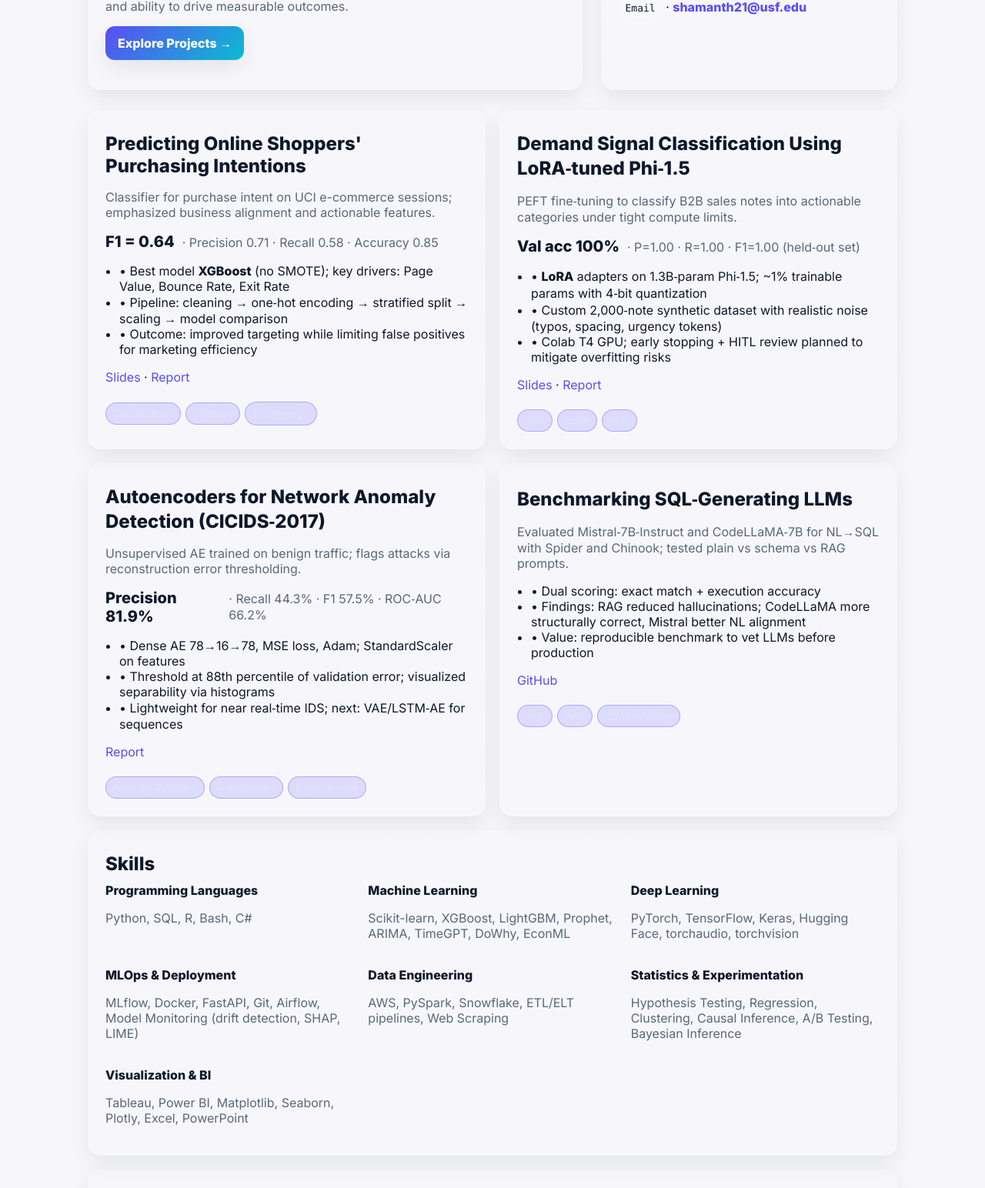
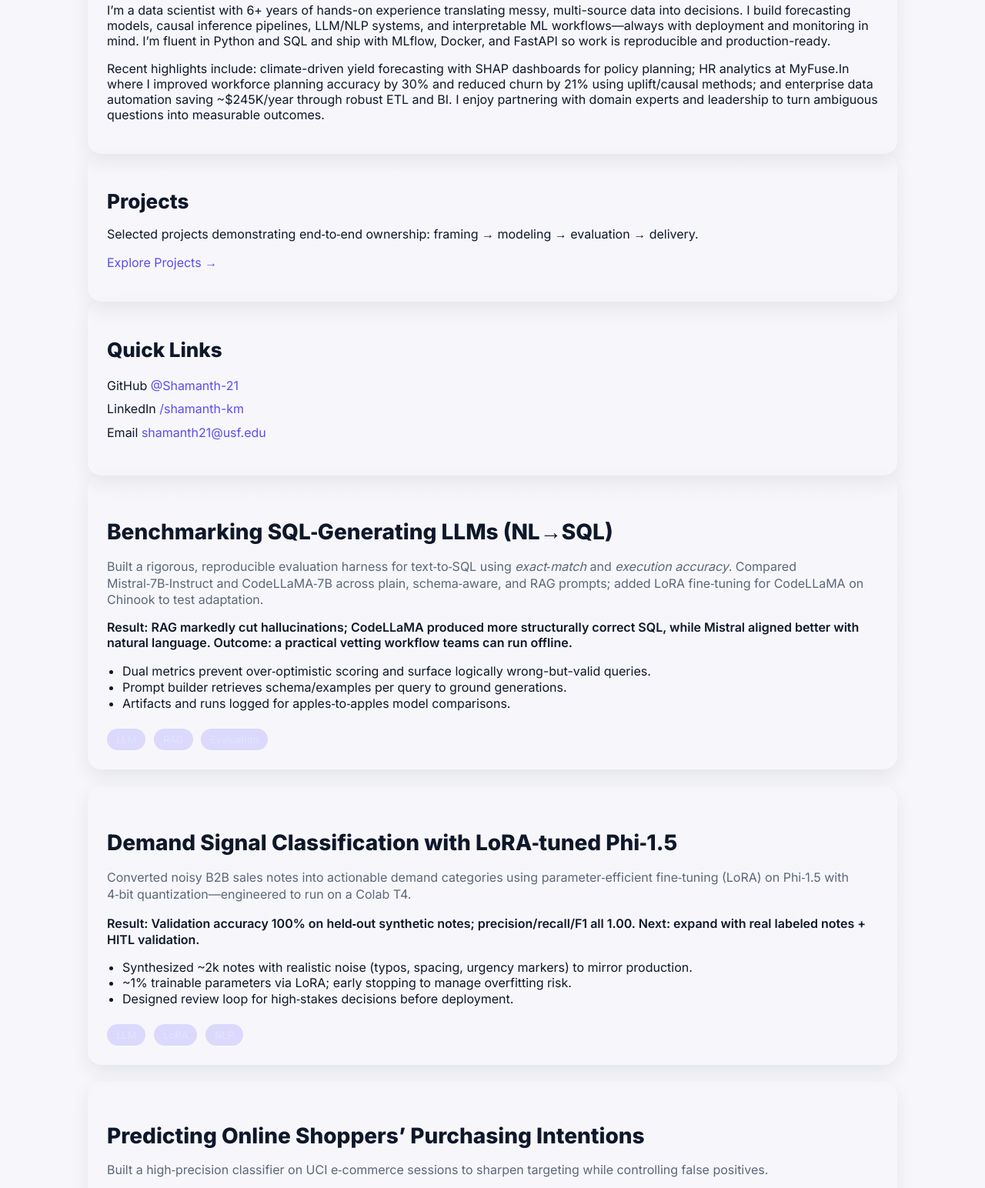
Before and after one commit to Shamanth-21/portfolio-shamanth21, a plain HTML site: page index.html in a window 1280 px wide. Shown: the part 431-1975 px from the top of the page at 77% size. Drawn offline with Linux system fonts and the light colour scheme.

Commit message:
Updated About, Skills and added Experience content

```diff
--- a/index.html
+++ b/index.html
@@ -4,239 +4,189 @@
   <meta charset="utf-8" />
   <meta name="viewport" content="width=device-width, initial-scale=1" />
   <title>Shamanth Kodipura Mahesh — Data Scientist</title>
-  <meta name="description" content="Data scientist specializing in predictive modeling, experiment design, and ML systems — portfolio and case studies." />
+  <meta name="description" content="Portfolio of Shamanth Kodipura Mahesh — Data Scientist with expertise in predictive modeling, causal inference, NLP/LLMs, forecasting, and MLOps." />
   <meta name="color-scheme" content="light dark" />
   <link rel="preconnect" href="https://fonts.googleapis.com">
   <link rel="preconnect" href="https://fonts.gstatic.com" crossorigin>
   <link href="https://fonts.googleapis.com/css2?family=Inter:wght@300;400;600;800&display=swap" rel="stylesheet">
-  <meta property="og:title" content="Shamanth Kodipura Mahesh — Data Scientist">
-  <meta property="og:description" content="Portfolio, projects, skills, and contact." />
-  <meta property="og:type" content="website" />
-  <meta property="og:image" content="https://Shamanth-21.github.io/portfolio/og-image.png" />
-  <meta name="twitter:card" content="summary_large_image" />
   <style>
     :root{
       --bg:#0b1222; --ink:#e7e9ee; --muted:#a7aab4;
       --panel:#0d162b; --card:#111a32;
-      --brand:#6d5efc; --brand-2:#2bd4d6; --ok:#10b981; --warn:#f59e0b;
-      --ring:rgba(109,94,252,.5);
-      --radius:16px; --shadow:0 12px 28px rgba(0,0,0,.35);
+      --brand:#6d5efc; --brand-2:#2bd4d6;
+      --radius:18px; --shadow:0 14px 30px rgba(0,0,0,.35);
     }
     @media (prefers-color-scheme: light){
       :root{
         --bg:#f7f7fb; --ink:#0f172a; --muted:#5b677a;
         --panel:#ffffff; --card:#ffffff;
-        --brand:#5b4df2; --brand-2:#0bbcd1; --ok:#0f9d77; --warn:#c98307;
-        --ring:rgba(91,77,242,.3); --shadow:0 10px 24px rgba(17,24,39,.08);
+        --brand:#5b4df2; --brand-2:#0bbcd1;
+        --shadow:0 10px 24px rgba(17,24,39,.08);
       }
     }
     *{box-sizing:border-box}
-    html,body{margin:0;height:100%;font-family:Inter,system-ui,Segoe UI,Arial,sans-serif;background:var(--bg);color:var(--ink);scroll-behavior:smooth}
+    body{margin:0;font-family:Inter,system-ui,sans-serif;background:var(--bg);color:var(--ink);scroll-behavior:smooth}
     a{color:var(--brand);text-decoration:none}
     a:hover{text-decoration:underline}
-    section{scroll-margin-top:90px}
+    header{position:sticky;top:0;background:var(--bg);z-index:10;border-bottom:1px solid rgba(255,255,255,.08)}
+    .bar{max-width:1100px;margin:0 auto;display:flex;align-items:center;justify-content:space-between;padding:14px 24px}
+    .brand-name{font-size:28px;font-weight:800}
+    .brand-sub{font-weight:600;color:var(--muted)}
+    nav a{margin-left:18px;font-weight:700;padding:8px 14px;border-radius:8px;background:rgba(255,255,255,.04)}
+    .hero-name{background:linear-gradient(135deg, rgba(45,212,191,.2), rgba(124,58,237,.2))}
+    .hero-wrap{max-width:1100px;margin:0 auto;padding:60px 24px;text-align:center}
+    .hero-title{font-size:64px;font-weight:800;margin-bottom:12px}
+    .hero-sub{font-size:20px;color:var(--muted)}
     .container{max-width:1100px;margin:0 auto;padding:24px}
-    header{position:sticky;top:0;background:linear-gradient(180deg,rgba(0,0,0,.25),rgba(0,0,0,0)),var(--bg);backdrop-filter:saturate(1.1) blur(6px);z-index:10}
-    .bar{display:flex;align-items:center;justify-content:space-between;gap:16px;padding:14px 24px;border-bottom:1px solid rgba(255,255,255,.08)}
-    .logo{display:flex;align-items:center;gap:12px}
-    .mark{width:40px;height:40px;border-radius:12px;background:linear-gradient(135deg,var(--brand),var(--brand-2));box-shadow:var(--shadow)}
-    .brand-name{font-size:20px;font-weight:800;letter-spacing:.2px}
-    .brand-sub{color:var(--muted);font-weight:600}
-    nav a{margin-left:18px;font-weight:700}
-    .btn{display:inline-flex;gap:10px;align-items:center;background:linear-gradient(135deg,var(--brand),var(--brand-2));color:white;border:none;padding:12px 16px;border-radius:12px;font-weight:800;box-shadow:var(--shadow)}
-    .btn.secondary{background:transparent;border:1px solid rgba(255,255,255,.18);color:var(--ink)}
-    .btn:focus-visible{outline:3px solid var(--ring);outline-offset:2px}
-    .hero{display:grid;grid-template-columns:1.25fr .75fr;gap:24px;margin:26px 0}
-    .card{background:linear-gradient(180deg,rgba(255,255,255,.04),rgba(255,255,255,.02));border:1px solid rgba(255,255,255,.08);border-radius:var(--radius);padding:22px;box-shadow:var(--shadow)}
-    .title{font-size:44px;line-height:1.08;margin:6px 0 10px}
-    .muted{color:var(--muted)}
-    h2{font-size:24px;margin:6px 0 10px}
-    .grid{display:grid;gap:18px}
-    .cols-2{grid-template-columns:repeat(2,1fr)}
-    .cols-3{grid-template-columns:repeat(3,1fr)}
-    @media (max-width:980px){.hero{grid-template-columns:1fr}.cols-2,.cols-3{grid-template-columns:1fr}}
-    .tag{display:inline-block;margin:6px 6px 0 0;padding:6px 10px;border-radius:999px;background:rgba(109,94,252,.18);color:#e0e4ff;border:1px solid rgba(109,94,252,.4);font-size:12px}
-    .kpi{display:flex;gap:10px;align-items:baseline}
-    .kpi strong{font-size:20px}
-    .list-plain{padding-left:18px}
-    footer{margin:40px 0 16px;color:var(--muted);text-align:center}
-    .pill{border:1px solid rgba(255,255,255,.14);padding:9px 12px;border-radius:999px;background:rgba(255,255,255,.04);font-weight:700}
-    .kbd{font-family:ui-monospace, SFMono-Regular, Menlo, monospace; font-size:13px; padding:4px 8px; border:1px solid rgba(255,255,255,.22); border-radius:10px; background:rgba(255,255,255,.06)}
-    .quick-links a{font-size:16px;font-weight:700}
-    .sr-only{position:absolute;width:1px;height:1px;padding:0;margin:-1px;overflow:hidden;clip:rect(0,0,0,0);white-space:nowrap;border:0}
+    .card{background:linear-gradient(180deg,rgba(255,255,255,.04),rgba(255,255,255,.02));border:1px solid rgba(255,255,255,.08);border-radius:var(--radius);padding:24px;box-shadow:var(--shadow)}
+    h2{font-size:26px;margin-bottom:12px}
+    .projects-grid{display:grid;gap:22px}
+    .project h3{font-size:28px;margin-bottom:8px}
+    .project .muted{color:var(--muted)}
+    .kpi{margin:8px 0;font-weight:600}
+    .list-plain{padding-left:20px}
+    .tag{display:inline-block;margin:6px 6px 0 0;padding:6px 12px;border-radius:999px;background:rgba(109,94,252,.2);color:#e0e4ff;font-size:13px}
+    footer{margin:40px 0 16px;text-align:center;color:var(--muted)}
   </style>
-  <script type="application/ld+json">
-  {
-    "@context": "https://schema.org",
-    "@type": "Person",
-    "name": "Shamanth Kodipura Mahesh",
-    "url": "https://Shamanth-21.github.io/portfolio/",
-    "sameAs": ["https://github.com/Shamanth-21", "https://www.linkedin.com/in/shamanth-km/"],
-    "jobTitle": "Data Scientist",
-    "knowsAbout": ["machine learning","predictive modeling","time series","MLOps","A/B testing","causal inference"]
-  }
-  </script>
 </head>
 <body>
   <header>
-    <div class="bar container">
-      <div class="logo">
-        <div class="mark" aria-hidden="true"></div>
-        <div>
-          <div class="brand-name">Shamanth Kodipura Mahesh</div>
-          <div class="brand-sub">Data Scientist · ML & Analytics</div>
-        </div>
+    <div class="bar">
+      <div>
+        <div class="brand-name">Shamanth Kodipura Mahesh</div>
+        <div class="brand-sub">Data Scientist · ML & Analytics</div>
       </div>
-      <nav aria-label="Primary">
-        <a href="#about" class="pill">About Me</a>
-        <a href="#projects" class="pill">Projects</a>
-        <a href="#skills" class="pill">Skills</a>
-        <a href="#contact" class="pill">Contact</a>
+      <nav>
+        <a href="#about">About</a>
+        <a href="#projects">Projects</a>
+        <a href="#skills">Skills</a>
+        <a href="#experience">Experience</a>
+        <a href="#contact">Contact</a>
       </nav>
     </div>
   </header>
+
+  <div class="hero-name">
+    <div class="hero-wrap">
+      <div class="hero-title">Shamanth Kodipura Mahesh</div>
+      <div class="hero-sub">Graduate Student · Data Scientist · AI & Business Analytics</div>
+    </div>
+  </div>
 
   <main class="container">
     <!-- ABOUT ME -->
     <section id="about" class="card">
       <h2>About Me</h2>
-      <p>Passionate about turning data into impact, I bring over 6 years of experience building forecasting models, causal inference pipelines, LLM-based systems, and interpretable ML workflows. My work spans predictive analytics, time series forecasting, anomaly detection, and enterprise-scale MLOps solutions. I thrive at the intersection of data science and business, delivering reproducible, production-ready solutions that solve complex problems and drive decision-making.</p>
+      <p>I’m a data scientist with 6+ years of hands-on experience translating messy, multi-source data into decisions. I build forecasting models, causal inference pipelines, LLM/NLP systems, and interpretable ML workflows—always with deployment and monitoring in mind. I’m fluent in Python and SQL and ship with MLflow, Docker, and FastAPI so work is reproducible and production-ready.</p>
+      <p>Recent highlights include: climate-driven yield forecasting with SHAP dashboards for policy planning; HR analytics at MyFuse.In where I improved workforce planning accuracy by 30% and reduced churn by 21% using uplift/causal methods; and enterprise data automation saving ~$245K/year through robust ETL and BI. I enjoy partnering with domain experts and leadership to turn ambiguous questions into measurable outcomes.</p>
     </section>
 
-    <!-- PROJECTS CTA ROW -->
-    <section class="hero" id="projects">
+    <!-- PROJECTS INTRO & QUICK LINKS ROW -->
+    <section class="grid cols-2" id="projects">
       <div class="card">
-        <h1 class="title">Projects</h1>
-        <p class="muted">Highlighted below are selected projects that showcase my technical expertise and ability to drive measurable outcomes.</p>
-        <p>
-          <a class="btn" href="#projects-list">Explore Projects →</a>
-        </p>
+        <h2>Projects</h2>
+        <p class="muted">Selected projects demonstrating end‑to‑end ownership: framing → modeling → evaluation → delivery.</p>
+        <p><a class="btn" href="#projects-list">Explore Projects →</a></p>
       </div>
       <aside class="card quick-links" aria-labelledby="quicklinks">
         <h2 id="quicklinks">Quick Links</h2>
-        <p>
-          <span class="kbd">GitHub</span> · <a href="https://github.com/Shamanth-21" target="_blank" rel="noopener">@Shamanth-21</a><br>
-          <span class="kbd">LinkedIn</span> · <a href="https://www.linkedin.com/in/shamanth-km/" target="_blank" rel="noopener">/shamanth-km</a><br>
-          <span class="kbd">Email</span> · <a href="mailto:shamanth21@usf.edu" target="_blank" rel="noopener">shamanth21@usf.edu</a>
+        <p style="line-height:1.9">
+          <span class="kbd">GitHub</span> <a href="https://github.com/Shamanth-21" target="_blank" rel="noopener">@Shamanth-21</a><br>
+          <span class="kbd">LinkedIn</span> <a href="https://www.linkedin.com/in/shamanth-km/" target="_blank" rel="noopener">/shamanth-km</a><br>
+          <span class="kbd">Email</span> <a href="mailto:shamanth21@usf.edu" target="_blank" rel="noopener">shamanth21@usf.edu</a>
         </p>
       </aside>
     </section>
 
-    <!-- PROJECTS GRID -->
-    <section id="projects-list" class="grid cols-2">
-      <h2 class="sr-only">Project Case Studies</h2>
+    <!-- PROJECTS GRID (full-width cards) -->
+    <section id="projects-list" class="projects-grid">
 
-      <article class="card">
-        <h2>Predicting Online Shoppers' Purchasing Intentions</h2>
-        <p class="muted">Classifier for purchase intent on UCI e-commerce sessions; emphasized business alignment and actionable features.</p>
-        <div class="kpi"><strong>F1 = 0.64</strong><span class="muted"> · Precision 0.71 · Recall 0.58 · Accuracy 0.85</span></div>
+      <article class="card project">
+        <h3>Benchmarking SQL‑Generating LLMs (NL→SQL)</h3>
+        <p class="muted">Built a rigorous, reproducible evaluation harness for text‑to‑SQL using <em>exact‑match</em> and <em>execution accuracy</em>. Compared Mistral‑7B‑Instruct and CodeLLaMA‑7B across plain, schema‑aware, and RAG prompts; added LoRA fine‑tuning for CodeLLaMA on Chinook to test adaptation.</p>
+        <div class="kpi">Result: RAG markedly cut hallucinations; CodeLLaMA produced more structurally correct SQL, while Mistral aligned better with natural language. Outcome: a practical vetting workflow teams can run offline.</div>
         <ul class="list-plain">
-          <li>• Best model <strong>XGBoost</strong> (no SMOTE); key drivers: Page Value, Bounce Rate, Exit Rate</li>
-          <li>• Pipeline: cleaning → one‑hot encoding → stratified split → scaling → model comparison</li>
-          <li>• Outcome: improved targeting while limiting false positives for marketing efficiency</li>
+          <li>Dual metrics prevent over‑optimistic scoring and surface logically wrong-but-valid queries.</li>
+          <li>Prompt builder retrieves schema/examples per query to ground generations.</li>
+          <li>Artifacts and runs logged for apples‑to‑apples model comparisons.</li>
         </ul>
-        <p>
-          <a href="#" target="_blank" rel="noopener">Slides</a> ·
-          <a href="#" target="_blank" rel="noopener">Report</a>
-        </p>
-        <span class="tag">Classification</span><span class="tag">XGBoost</span><span class="tag">E‑commerce</span>
+        <span class="tag">LLM</span> <span class="tag">RAG</span> <span class="tag">Evaluation</span>
       </article>
 
-      <article class="card">
-        <h2>Demand Signal Classification Using LoRA‑tuned Phi‑1.5</h2>
-        <p class="muted">PEFT fine‑tuning to classify B2B sales notes into actionable categories under tight compute limits.</p>
-        <div class="kpi"><strong>Val acc 100%</strong><span class="muted"> · P=1.00 · R=1.00 · F1=1.00 (held‑out set)</span></div>
+      <article class="card project">
+        <h3>Demand Signal Classification with LoRA‑tuned Phi‑1.5</h3>
+        <p class="muted">Converted noisy B2B sales notes into actionable demand categories using parameter‑efficient fine‑tuning (LoRA) on Phi‑1.5 with 4‑bit quantization—engineered to run on a Colab T4.</p>
+        <div class="kpi">Result: Validation accuracy 100% on held‑out synthetic notes; precision/recall/F1 all 1.00. Next: expand with real labeled notes + HITL validation.</div>
         <ul class="list-plain">
-          <li>• <strong>LoRA</strong> adapters on 1.3B‑param Phi‑1.5; ~1% trainable params with 4‑bit quantization</li>
-          <li>• Custom 2,000‑note synthetic dataset with realistic noise (typos, spacing, urgency tokens)</li>
-          <li>• Colab T4 GPU; early stopping + HITL review planned to mitigate overfitting risks</li>
+          <li>Synthesized ~2k notes with realistic noise (typos, spacing, urgency markers) to mirror production.</li>
+          <li>~1% trainable parameters via LoRA; early stopping to manage overfitting risk.</li>
+          <li>Designed review loop for high‑stakes decisions before deployment.</li>
         </ul>
-        <p>
-          <a href="#" target="_blank" rel="noopener">Slides</a> ·
-          <a href="#" target="_blank" rel="noopener">Report</a>
-        </p>
-        <span class="tag">LLM</span><span class="tag">LoRA</span><span class="tag">NLP</span>
+        <span class="tag">LLM</span> <span class="tag">LoRA</span> <span class="tag">NLP</span>
       </article>
 
-      <article class="card">
-        <h2>Autoencoders for Network Anomaly Detection (CICIDS‑2017)</h2>
-        <p class="muted">Unsupervised AE trained on benign traffic; flags attacks via reconstruction error thresholding.</p>
-        <div class="kpi"><strong>Precision 81.9%</strong><span class="muted"> · Recall 44.3% · F1 57.5% · ROC‑AUC 66.2%</span></div>
+      <article class="card project">
+        <h3>Predicting Online Shoppers’ Purchasing Intentions</h3>
+        <p class="muted">Built a high‑precision classifier on UCI e‑commerce sessions to sharpen targeting while controlling false positives.</p>
+        <div class="kpi">Best model: XGBoost (no SMOTE) — F1 0.64, Precision 0.71, Recall 0.58, Accuracy 0.85. Most predictive: Page Value, Bounce Rate, Exit Rate.</div>
         <ul class="list-plain">
-          <li>• Dense AE 78→16→78, MSE loss, Adam; StandardScaler on features</li>
-          <li>• Threshold at 88th percentile of validation error; visualized separability via histograms</li>
-          <li>• Lightweight for near real‑time IDS; next: VAE/LSTM‑AE for sequences</li>
+          <li>End‑to‑end pipeline: cleaning → one‑hot encoding → stratified split → scaling → model comparison.</li>
+          <li>Business framing emphasized conversion lift and efficient spend, not just accuracy.</li>
         </ul>
-        <p>
-          <a href="#" target="_blank" rel="noopener">Report</a>
-        </p>
-        <span class="tag">Anomaly Detection</span><span class="tag">Autoencoder</span><span class="tag">Cybersecurity</span>
+        <span class="tag">Classification</span> <span class="tag">XGBoost</span> <span class="tag">E‑commerce</span>
       </article>
 
-      <article class="card">
-        <h2>Benchmarking SQL‑Generating LLMs</h2>
-        <p class="muted">Evaluated Mistral‑7B‑Instruct and CodeLLaMA‑7B for NL→SQL with Spider and Chinook; tested plain vs schema vs RAG prompts.</p>
+      <article class="card project">
+        <h3>Autoencoders for Network Anomaly Detection (CICIDS‑2017)</h3>
+        <p class="muted">Unsupervised detection trained on benign traffic; flags attacks via reconstruction‑error thresholds with simple monitoring.</p>
+        <div class="kpi">Precision 81.9% · Recall 44.3% · F1 57.5% · ROC‑AUC 66.2%. Lightweight enough for near‑real‑time IDS.</div>
         <ul class="list-plain">
-          <li>• Dual scoring: exact match + execution accuracy</li>
-          <li>• Findings: RAG reduced hallucinations; CodeLLaMA more structurally correct, Mistral better NL alignment</li>
-          <li>• Value: reproducible benchmark to vet LLMs before production</li>
+          <li>Dense AE 78→16→78; MSE loss; Adam; StandardScaler; 88th‑percentile thresholding.</li>
+          <li>Follow‑ups: VAE/LSTM‑AE for sequences and adaptive thresholds per service.</li>
         </ul>
-        <p>
-          <a href="https://github.com/Shamanth-21" target="_blank" rel="noopener">GitHub</a>
-        </p>
-        <span class="tag">NLP</span><span class="tag">RAG</span><span class="tag">LLM Evaluation</span>
+        <span class="tag">Anomaly Detection</span> <span class="tag">Autoencoder</span> <span class="tag">Cybersecurity</span>
       </article>
+
     </section>
 
     <!-- SKILLS -->
     <section id="skills" class="card" style="margin-top:18px">
       <h2>Skills</h2>
-      <div class="grid cols-3">
+      <div class="grid cols-2">
         <div>
-          <strong>Programming Languages</strong>
-          <p class="muted">Python, SQL, R, Bash, C#</p>
+          <p><strong>Programming:</strong> Python, SQL, R, Bash, C#</p>
+          <p><strong>ML & Forecasting:</strong> Scikit‑learn, XGBoost, LightGBM, Prophet, ARIMA, TimeGPT, DoWhy, EconML</p>
+          <p><strong>Deep Learning:</strong> PyTorch, TensorFlow, Keras, Hugging Face, torchaudio, torchvision</p>
         </div>
         <div>
-          <strong>Machine Learning</strong>
-          <p class="muted">Scikit-learn, XGBoost, LightGBM, Prophet, ARIMA, TimeGPT, DoWhy, EconML</p>
-        </div>
-        <div>
-          <strong>Deep Learning</strong>
-          <p class="muted">PyTorch, TensorFlow, Keras, Hugging Face, torchaudio, torchvision</p>
-        </div>
-        <div>
-          <strong>MLOps & Deployment</strong>
-          <p class="muted">MLflow, Docker, FastAPI, Git, Airflow, Model Monitoring (drift detection, SHAP, LIME)</p>
-        </div>
-        <div>
-          <strong>Data Engineering</strong>
-          <p class="muted">AWS, PySpark, Snowflake, ETL/ELT pipelines, Web Scraping</p>
-        </div>
-        <div>
-          <strong>Statistics & Experimentation</strong>
-          <p class="muted">Hypothesis Testing, Regression, Clustering, Causal Inference, A/B Testing, Bayesian Inference</p>
-        </div>
-        <div>
-          <strong>Visualization & BI</strong>
-          <p class="muted">Tableau, Power BI, Matplotlib, Seaborn, Plotly, Excel, PowerPoint</p>
+          <p><strong>MLOps & Data:</strong> MLflow, Docker, FastAPI, Git, Airflow, model monitoring (drift, SHAP, LIME), AWS, PySpark, Snowflake, ETL/ELT</p>
+          <p><strong>Statistics & Experimentation:</strong> Hypothesis testing, regression, clustering, causal inference, A/B testing, Bayesian inference</p>
+          <p><strong>Visualization & BI:</strong> Tableau, Power BI, Matplotlib, Seaborn, Plotly, Excel, PowerPoint</p>
         </div>
       </div>
+    </section>
+
+    <!-- EXPERIENCE (from resume, concise) -->
+    <section id="experience" class="card" style="margin-top:18px">
+      <h2>Experience</h2>
+      <ul class="list-plain">
+        <li><strong>ML Engineer – Research Assistant</strong>, Supply Chain Innovation Lab, USF — Climate‑driven crop yield forecasting (R² > 0.85); SHAP dashboards for policy; MLflow‑tracked pipelines.</li>
+        <li><strong>Data Scientist</strong>, MyFuse.In — Attrition/workload forecasting (+30% planning accuracy); uplift/causal L&D impact (churn −21%); prod pipelines w/ SHAP & drift monitoring.</li>
+        <li><strong>BI Specialist / Data Analyst</strong>, MyFuse.In — Automated Snowflake pipelines; Tableau KPIs; sourcing optimization (save $90K/yr).</li>
+        <li><strong>Data Analyst</strong>, Dyumath Technologies — ETL automation to 98% data accuracy; Power BI dashboards; ~$245K/yr cost savings.</li>
+      </ul>
     </section>
 
     <!-- CONTACT -->
     <section id="contact" class="card" style="margin-top:18px">
       <h2>Contact</h2>
-      <p>Email: <a href="mailto:shamanth21@usf.edu" target="_blank" rel="noopener">shamanth21@usf.edu</a> · LinkedIn: <a href="https://www.linkedin.com/in/shamanth-km/" target="_blank" rel="noopener">/shamanth-km</a></p>
-      <p class="muted">I’m open to roles where I can own measurable outcomes and productionize models responsibly.</p>
+      <p><a href="mailto:shamanth21@usf.edu" target="_blank" rel="noopener">shamanth21@usf.edu</a> · <a href="https://www.linkedin.com/in/shamanth-km/" target="_blank" rel="noopener">/shamanth-km</a> · <a href="https://github.com/Shamanth-21" target="_blank" rel="noopener">@Shamanth-21</a></p>
     </section>
   </main>
 
   <footer>
     <p>© <span id="y"></span> Shamanth Kodipura Mahesh · Data Scientist · <a href="https://github.com/Shamanth-21/portfolio" target="_blank" rel="noopener">Source</a></p>
   </footer>
-
-  <script>
-    document.getElementById('y').textContent = new Date().getFullYear();
-  </script>
+  <script>document.getElementById('y').textContent = new Date().getFullYear();</script>
 </body>
 </html>
```
